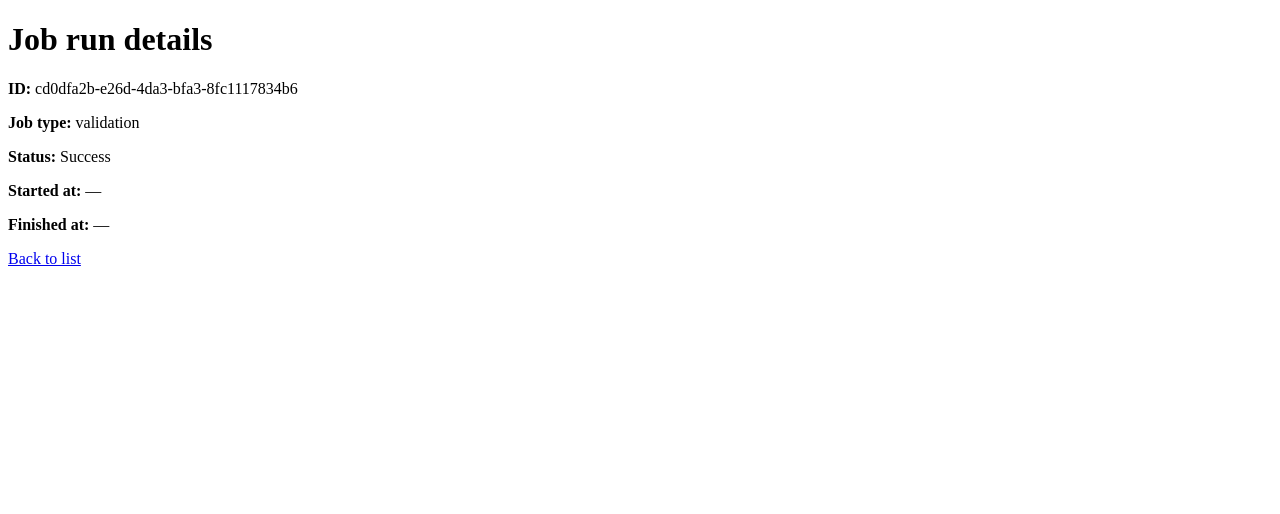
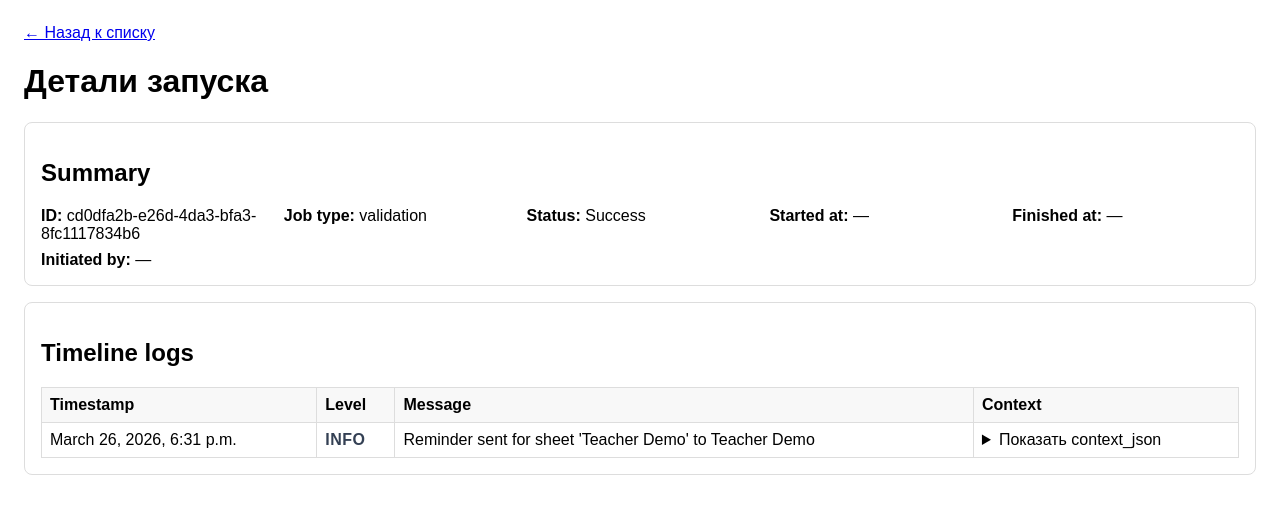
Before and after one commit to ArtChi10/school_journal, a Django app: page /runs/cd0dfa2b-e26d-4da3-bfa3-8fc1117834b6/ in a window 1280 px wide. Shown: the top 514 px of the page. Run offline with Django 5.2, Linux system fonts and the light colour scheme; data comes from the database, SQL or seed files in the repository.

Commit message:
TASK-009

```diff
--- a/jobs/templates/jobs/jobrun_detail.html
+++ b/jobs/templates/jobs/jobrun_detail.html
@@ -3,16 +3,148 @@
 <head>
   <meta charset="utf-8">
   <title>Job run {{ job_run.id }}</title>
+  <style>
+    body {
+      font-family: Arial, sans-serif;
+      margin: 24px;
+    }
+
+    .summary-card,
+    .result-summary,
+    .logs-block {
+      border: 1px solid #ddd;
+      border-radius: 8px;
+      padding: 16px;
+      margin-bottom: 16px;
+    }
+
+    .summary-grid {
+      display: grid;
+      grid-template-columns: repeat(auto-fit, minmax(220px, 1fr));
+      gap: 8px 16px;
+    }
+
+    .muted {
+      color: #666;
+    }
+
+    .logs-table {
+      width: 100%;
+      border-collapse: collapse;
+    }
+
+    .logs-table th,
+    .logs-table td {
+      border: 1px solid #ddd;
+      padding: 8px;
+      vertical-align: top;
+      text-align: left;
+    }
+
+    .logs-table th {
+      background-color: #f8f8f8;
+    }
+
+    .log-level {
+      font-weight: 700;
+      text-transform: uppercase;
+      letter-spacing: 0.03em;
+    }
+
+    .level-error {
+      color: #b42318;
+    }
+
+    .level-warning {
+      color: #b54708;
+    }
+
+    .level-info {
+      color: #344054;
+    }
+
+    details summary {
+      cursor: pointer;
+    }
+
+    pre {
+      white-space: pre-wrap;
+      margin: 8px 0 0;
+      font-size: 13px;
+    }
+  </style>
 </head>
 <body>
-  <h1>Job run details</h1>
+  <p>
+    <a href="{% url 'job_run_list' %}{% if back_query %}?{{ back_query }}{% endif %}">← Назад к списку</a>
+  </p>
 
-  <p><strong>ID:</strong> {{ job_run.id }}</p>
-  <p><strong>Job type:</strong> {{ job_run.job_type }}</p>
-  <p><strong>Status:</strong> {{ job_run.get_status_display }}</p>
-  <p><strong>Started at:</strong> {{ job_run.started_at|default:"—" }}</p>
-  <p><strong>Finished at:</strong> {{ job_run.finished_at|default:"—" }}</p>
+  <h1>Детали запуска</h1>
 
-  <p><a href="{% url 'job_run_list' %}">Back to list</a></p>
+  <section class="summary-card">
+    <h2>Summary</h2>
+    <div class="summary-grid">
+      <div><strong>ID:</strong> {{ job_run.id }}</div>
+      <div><strong>Job type:</strong> {{ job_run.job_type }}</div>
+      <div><strong>Status:</strong> {{ job_run.get_status_display }}</div>
+      <div><strong>Started at:</strong> {{ job_run.started_at|default:"—" }}</div>
+      <div><strong>Finished at:</strong> {{ job_run.finished_at|default:"—" }}</div>
+      <div><strong>Initiated by:</strong> {{ job_run.initiated_by|default:"—" }}</div>
+    </div>
+  </section>
+  {% if result_summary %}
+    <section class="result-summary">
+      <h2>Result summary</h2>
+      <table class="logs-table">
+        <tbody>
+          {% for key, value in result_summary.items %}
+            <tr>
+              <th>{{ key }}</th>
+              <td>{{ value }}</td>
+            </tr>
+          {% endfor %}
+        </tbody>
+      </table>
+    </section>
+  {% endif %}
+
+  <section class="logs-block">
+    <h2>Timeline logs</h2>
+    <table class="logs-table">
+      <thead>
+        <tr>
+          <th>Timestamp</th>
+          <th>Level</th>
+          <th>Message</th>
+          <th>Context</th>
+        </tr>
+      </thead>
+      <tbody>
+        {% for log in logs %}
+          <tr>
+            <td>{{ log.ts }}</td>
+            <td>
+              <span class="log-level level-{{ log.level }}">{{ log.level }}</span>
+            </td>
+            <td>{{ log.message }}</td>
+            <td>
+              {% if log.context_json %}
+                <details>
+                  <summary>Показать context_json</summary>
+                  <pre>{{ log.context_json }}</pre>
+                </details>
+              {% else %}
+                <span class="muted">—</span>
+              {% endif %}
+            </td>
+          </tr>
+        {% empty %}
+          <tr>
+            <td colspan="4" class="muted">Логи отсутствуют.</td>
+          </tr>
+        {% endfor %}
+      </tbody>
+    </table>
+  </section>
 </body>
 </html>
--- a/jobs/views.py
+++ b/jobs/views.py
@@ -56,5 +56,22 @@ def list_job_runs(request):
 
 
 def job_run_detail(request, run_id):
-    job_run = get_object_or_404(JobRun, id=run_id)
-    return render(request, "jobs/jobrun_detail.html", {"job_run": job_run})
+    job_run = get_object_or_404(JobRun.objects.select_related("initiated_by"), id=run_id)
+    logs = job_run.logs.all().order_by("ts")
+
+    summary_payload = None
+    if isinstance(job_run.result_json, dict):
+        possible_summary = job_run.result_json.get("summary")
+        if isinstance(possible_summary, dict):
+            summary_payload = possible_summary
+
+    return render(
+        request,
+        "jobs/jobrun_detail.html",
+        {
+            "job_run": job_run,
+            "logs": logs,
+            "back_query": request.GET.urlencode(),
+            "result_summary": summary_payload,
+        },
+    )
```
